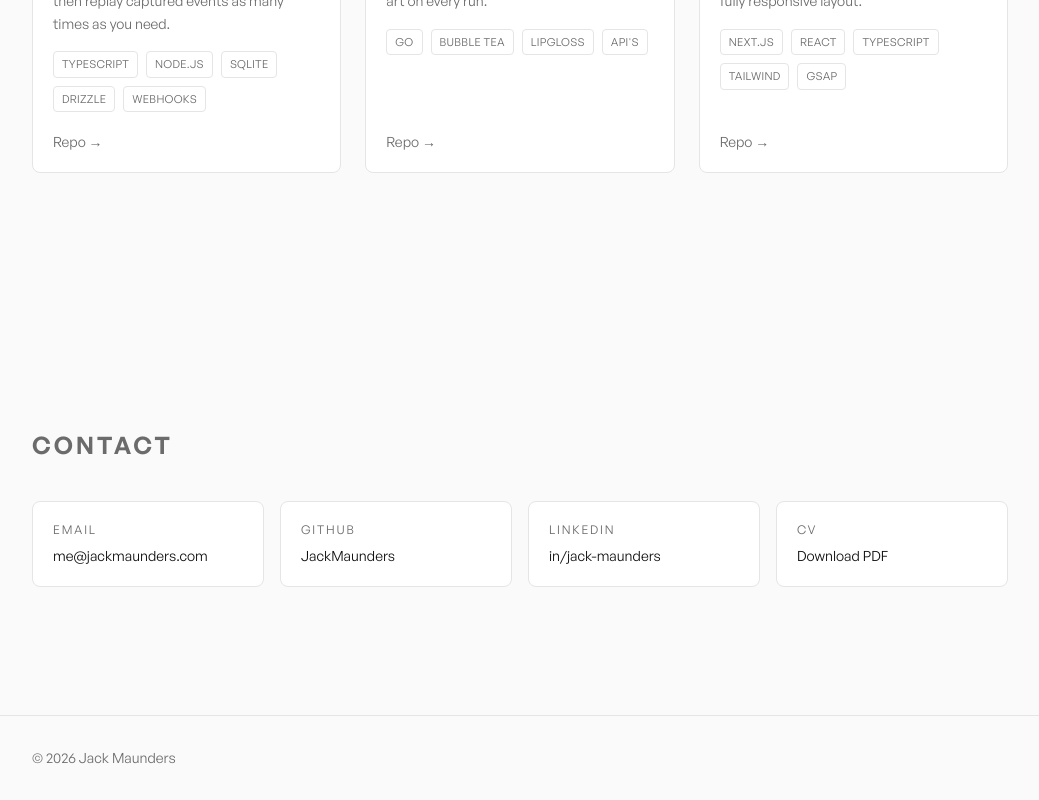
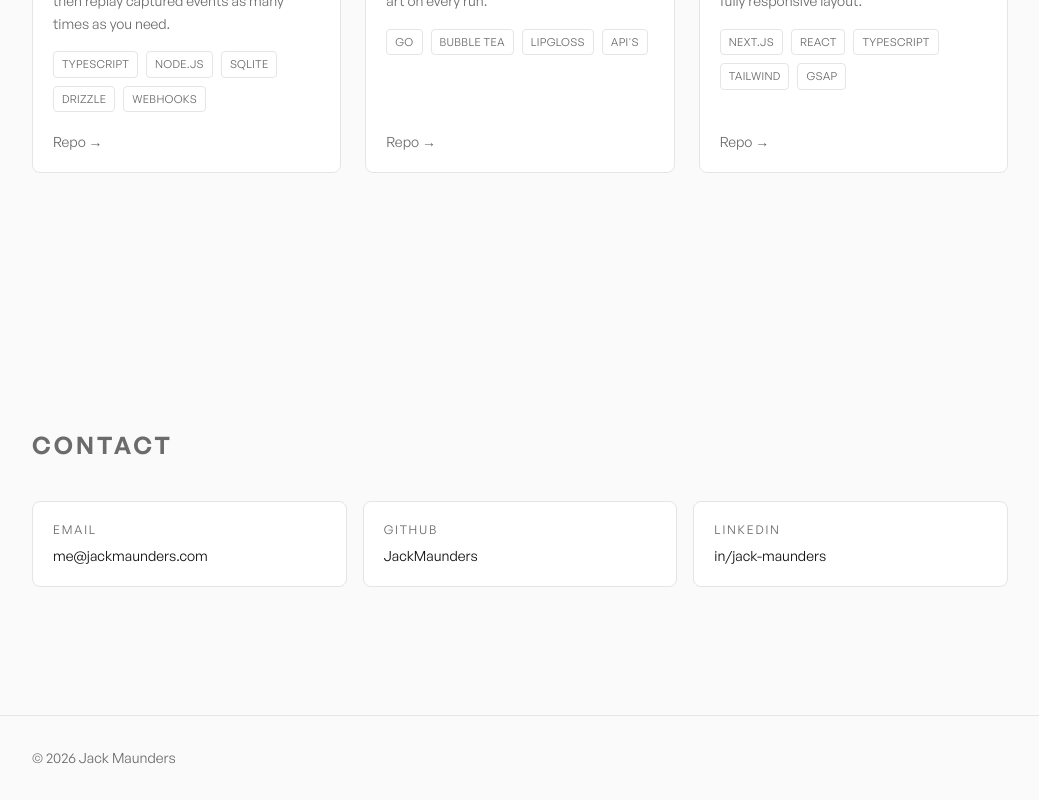
Before and after one commit to JackMaunders/jack-maunders-portfolio, a Next.js app: page / in a window 1280 px wide. Shown: the part 1916-2716 px from the top of the page, without its empty margins (120-1159 px from the left). Built offline with nearby package versions, Linux system fonts and the light colour scheme.

Commit message:
Remove CV button from contact cards

```diff
--- a/src/components/sections/contact.tsx
+++ b/src/components/sections/contact.tsx
@@ -6,7 +6,7 @@
   { label: "Email", value: site.email, href: `mailto:${site.email}` },
   { label: "GitHub", value: site.github.handle, href: site.github.url },
   { label: "LinkedIn", value: site.linkedin.handle, href: site.linkedin.url },
-  { label: "CV", value: "Download PDF", href: site.cvPath },
+  // { label: "CV", value: "Download PDF", href: site.cvPath },
 ];
 
 export function Contact() {
@@ -16,7 +16,7 @@
         <SectionHeading>Contact</SectionHeading>
       </Reveal>
 
-      <Reveal className="grid gap-4 sm:grid-cols-2 lg:grid-cols-4">
+      <Reveal className="grid gap-4 sm:grid-cols-3">
         {cards.map((card) => (
           <a
             key={card.label}
```
